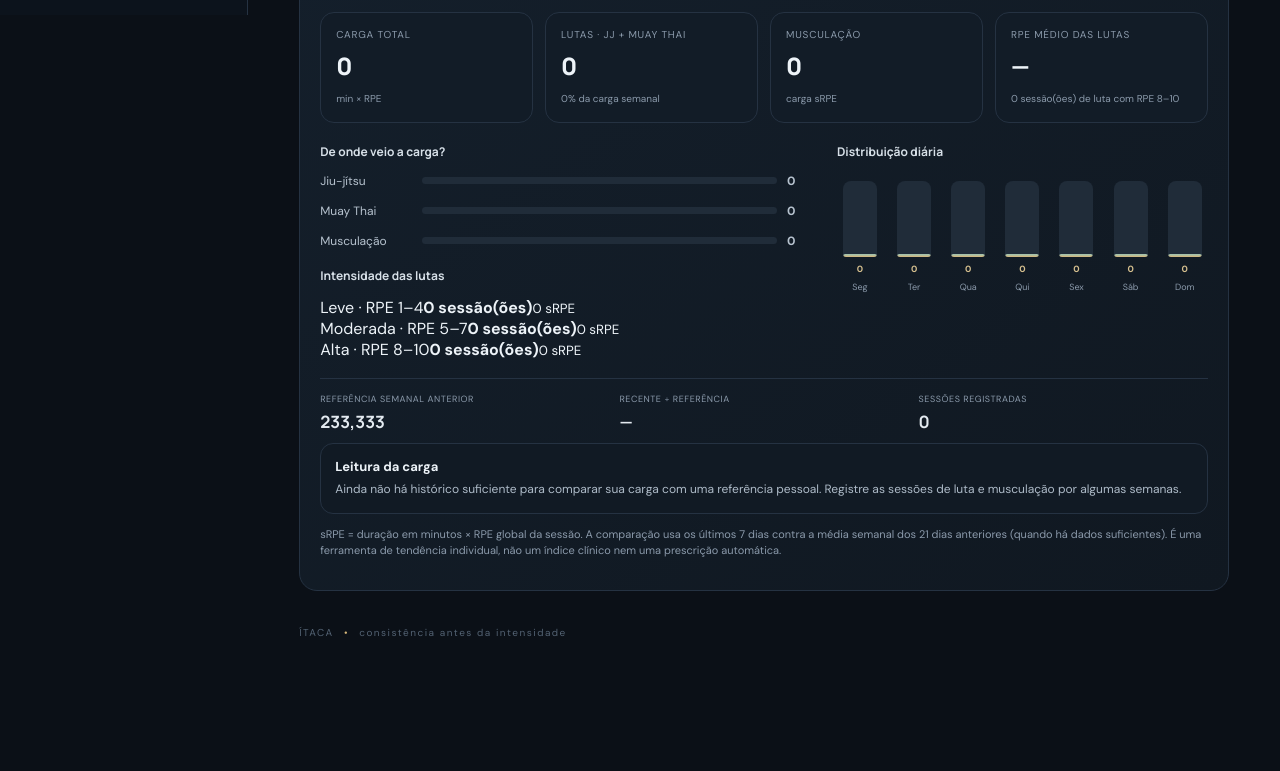
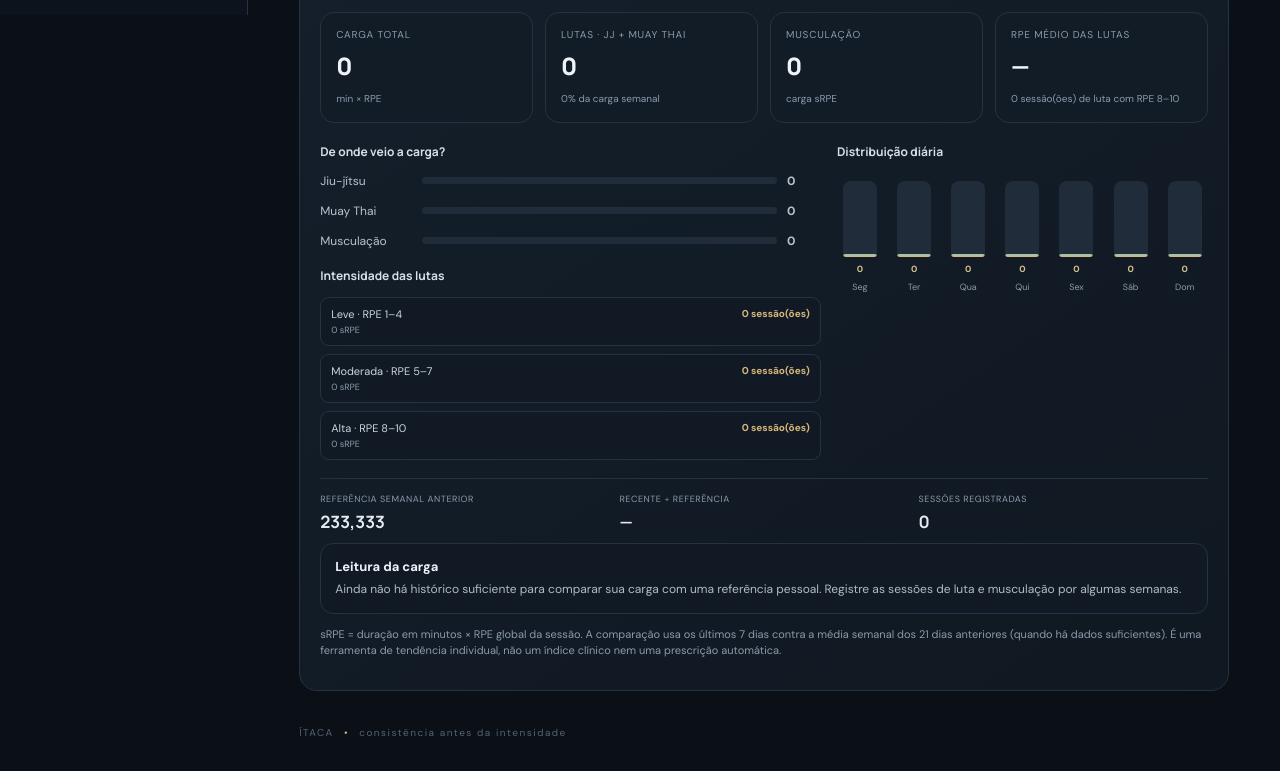
Before and after one commit to luizotaviobp-coder/app-fit, a plain HTML site: page index.html in a window 1280 px wide. Shown: the part 785-1556 px from the top of the page. Before the commit the page ends 1456 px from the top, so only its background shows below. Drawn offline with nearby package versions, Linux system fonts and the light colour scheme.

Commit message:
Style combat intensity distribution and recent exercise history

```diff
--- a/styles.css
+++ b/styles.css
@@ -112,3 +112,12 @@
 .exercise-memory p{font-size:10px!important;line-height:1.5;margin:6px 0!important;color:#aebbc8}
 .exercise-memory strong{color:#d7e0e8}
 @media(max-width:650px){.load-panel .metric-grid{grid-template-columns:repeat(2,minmax(0,1fr))}.load-panel .two-col{grid-template-columns:1fr}.load-baseline{gap:6px}.load-baseline small{font-size:8px}.load-baseline b{font-size:14px}.load-week{gap:5px}.load-day-bar{height:62px}}
+
+
+.intensity-list{display:grid;gap:8px}
+.intensity-row{display:grid;grid-template-columns:1fr auto;gap:3px 10px;align-items:center;padding:9px 10px;border:1px solid var(--line);border-radius:9px;background:#111a24}
+.intensity-row span{font-size:11px;color:#cbd5df}
+.intensity-row b{font-size:10px;color:var(--accent)}
+.intensity-row small{grid-column:1/-1;font-size:9px;color:var(--muted)}
+.exercise-recent{border-top:1px solid #293746;margin-top:8px;padding-top:6px}
+.exercise-recent p{font-size:9px!important}
```
